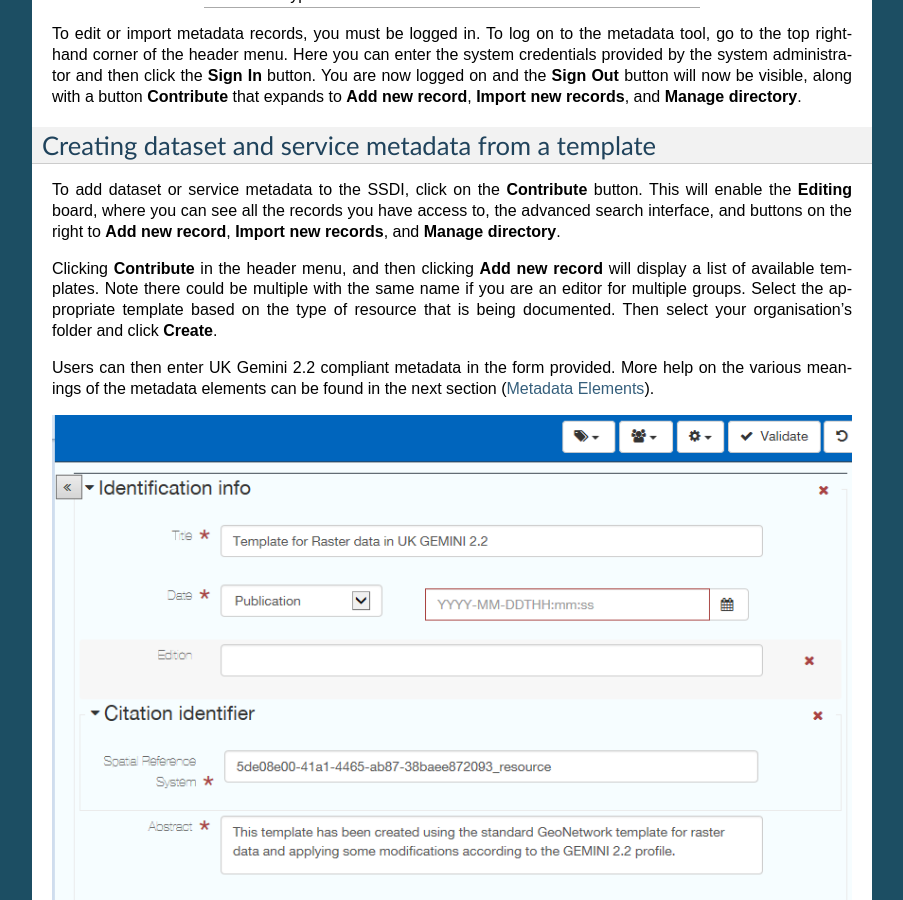
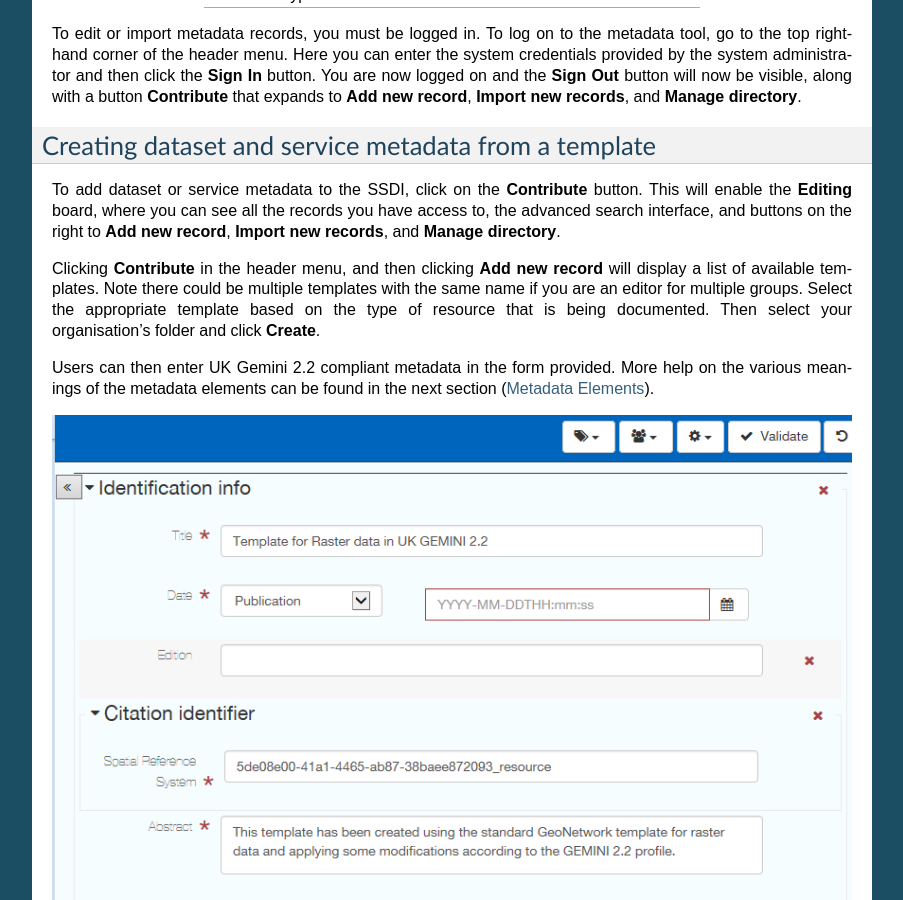
Before and after one commit to AstunTechnology/ssdidocs, a Sphinx documentation site: the page built from docs/ssdi_guidance.rst, in a window 1280 px wide and 900 px high, scrolled down 8017 px. Shown: the whole window, without its empty margins (198-1101 px from the left). Built offline with Sphinx 7.4.7, drawn with Linux system fonts in a browser that asks for light colours; some of the changed text lies outside the part shown.

Commit message:
Update ssdi_guidance.rst

```diff
--- a/docs/ssdi_guidance.rst
+++ b/docs/ssdi_guidance.rst
@@ -317,7 +317,7 @@ Creating dataset and service metadata from a template
 
 To add dataset or service metadata to the SSDI, click on the **Contribute** button. This will enable the **Editing** board, where you can see all the records you have access to, the advanced search interface, and buttons on the right to **Add new record**, **Import new records**, and **Manage directory**.
 
-Clicking **Contribute** in the header menu, and then clicking **Add new record** will display a list of available templates. Note there could be multiple with the same name if you are an editor for multiple groups.
+Clicking **Contribute** in the header menu, and then clicking **Add new record** will display a list of available templates. Note there could be multiple templates with the same name if you are an editor for multiple groups.
 Select the appropriate template based on the type of resource that is being
 documented. Then select your organisation's folder and click **Create**.
 
```
Also changed, not shown: other parts of docs/ssdi_guidance.rst (+4 -0 lines).
